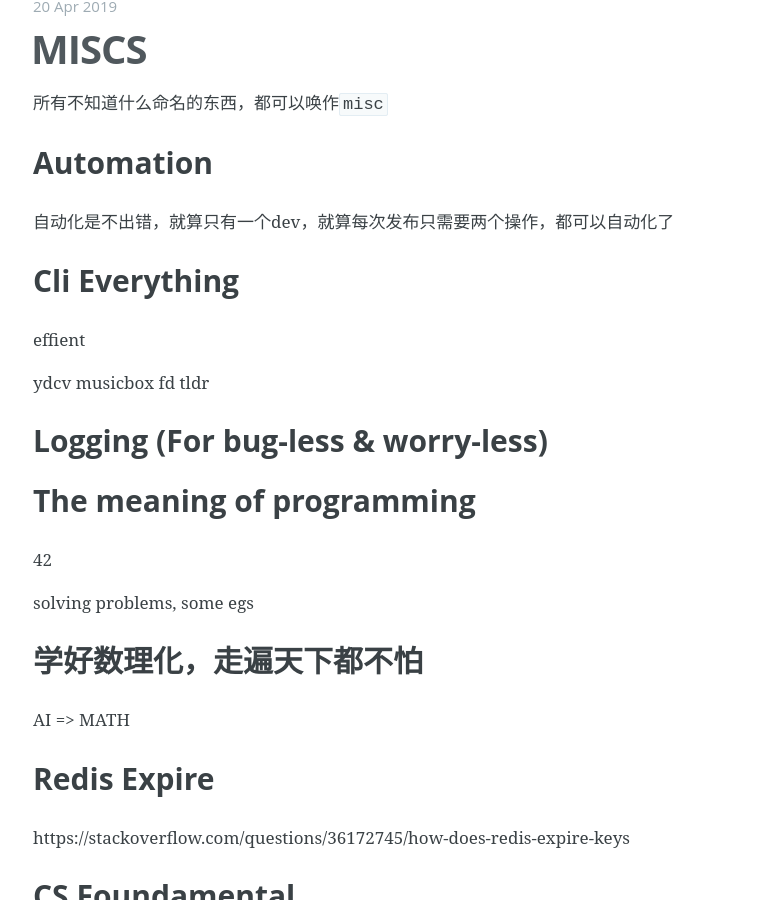
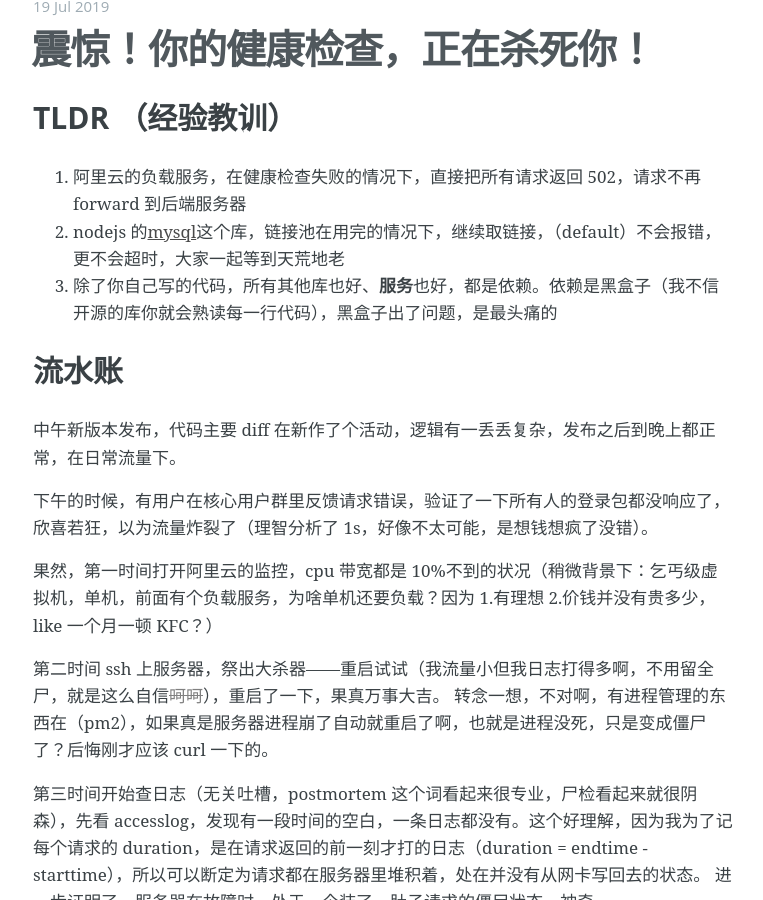
Before and after one commit to rhapsodyn/rhapsodyn.github.com, a Jekyll site: the page built from index.html, in a window 1280 px wide and 900 px high, scrolled down 598 px. Shown: the whole window, without its empty margins (257-1020 px from the left). Built offline with Jekyll 4.4.1, drawn with Linux system fonts in a browser that asks for light colours; the list of posts is cut into pages by our own code; some of the changed text lies outside the part shown.

Commit message:
new post

````diff
--- /dev/null
+++ b/_posts/2019-07-19-health-check-gotcha.md
@@ -0,0 +1,85 @@
+---
+layout: post
+title: 震惊！你的健康检查，正在杀死你！
+date: 2019-07-19
+categories: tech
+---
+
+### TLDR （经验教训）
+
+1. 阿里云的负载服务，在健康检查失败的情况下，直接把所有请求返回 502，请求不再 forward 到后端服务器
+1. nodejs 的[mysql](https://github.com/mysqljs/mysql)这个库，链接池在用完的情况下，继续取链接，（default）不会报错，更不会超时，大家一起等到天荒地老
+1. 除了你自己写的代码，所有其他库也好、**服务**也好，都是依赖。依赖是黑盒子（我不信开源的库你就会熟读每一行代码），黑盒子出了问题，是最头痛的
+
+### 流水账
+
+中午新版本发布，代码主要 diff 在新作了个活动，逻辑有一丢丢复杂，发布之后到晚上都正常，在日常流量下。
+
+下午的时候，有用户在核心用户群里反馈请求错误，验证了一下所有人的登录包都没响应了，欣喜若狂，以为流量炸裂了（理智分析了 1s，好像不太可能，是想钱想疯了没错）。
+
+果然，第一时间打开阿里云的监控，cpu 带宽都是 10%不到的状况（稍微背景下：乞丐级虚拟机，单机，前面有个负载服务，为啥单机还要负载？因为 1.有理想 2.价钱并没有贵多少，like 一个月一顿 KFC？）
+
+第二时间 ssh 上服务器，祭出大杀器——重启试试（我流量小但我日志打得多啊，不用留全尸，就是这么自信<del>呵呵</del>），重启了一下，果真万事大吉。
+转念一想，不对啊，有进程管理的东西在（pm2），如果真是服务器进程崩了自动就重启了啊，也就是进程没死，只是变成僵尸了？后悔刚才应该 curl 一下的。
+
+第三时间开始查日志（无关吐槽，postmortem 这个词看起来很专业，尸检看起来就很阴森），先看 accesslog，发现有一段时间的空白，一条日志都没有。这个好理解，因为我为了记每个请求的 duration，是在请求返回的前一刻才打的日志（duration = endtime - starttime），所以可以断定为请求都在服务器里堆积着，处在并没有从网卡写回去的状态。
+进一步证明了，服务器在故障时，处于一个装了一肚子请求的僵尸状态，神奇。
+再看 info 级别的 log，这个 log 记得啰嗦很多，从请求来到请求走中间还有些逻辑都写了日志。用 accesslog 开始空白的时间搜索，很容易就找到了案发现场，往前查看详细日志，看到了一大堆没返回（有来无回）的登录包，然后突然也就没日志了，再后来就是重启了。
+嗯？不对！就算可能是死锁或者是类似的问题，也没说过 nodejs 有请求太多（况且请求真不多）就阻塞不再相应的问题，反之 nodejs 的买点不就是异步无阻塞，高 IO 行家吗？一个请求都不在进 nodejs（log 不到）不合常理。
+
+头痛，一下午就过去了。
+
+晚上，再一次故障，所有请求 502。第一时间 ssh 上服务器以后，`curl`了一下 localhost 的某个接口，`200`，说明僵尸还活着，还能吃请求。突然想到，这个服务器前面不是还有一个负载的服务吗，还给我勤勤恳恳地发了服务不健康的短信来着。
+健康检查可能是坏人！一边查看日志，一边提了工单问阿里云的售后（吐槽一下，大多时候没啥卵用）。
+最终发现，负载服务一旦开启了健康查查，且健康检查的结果是不健康的时候，所有请求不再 forward 到后端的服务，而是直接在负载这层就 return 502 了。而当检查检查恢复到健康的时候，它才会继续 forward 请求。
+这顺便也就解答了我长期以来的一个疑问，有时候，一旦重启服务器的速度比较慢，前端链接恢复正常的速度就会慢得更多，原来是在等健康检查 200，就“无端”浪费了好几个健康检查的 interval。
+
+至此，问题解决
+了吗？并没有。
+
+只是晓得了 502 和后端服务器收不到请求的原因，后端服务器假死的原因并没有找到。
+
+一天过去了。
+
+第二天，从日志里把几次事故时间点往上大概 1000 条日志抓了出来，去除一些干扰信息，重新合并到一个文件里，然后开了 N 个窗口，开始交叉对比。
+惊奇的发现，开始出现假死的时候，所有数据库的 query 都没有执行。数据库死锁？不对啊，重启服务器解决不了这个啊。上 rds 看了下（对，数据库也买的 PaaS），确实没有死锁的记录。
+啊，数据库服务器没死锁，客户端可以啊。mysql 客户端的链接池！这个东西能死锁吗？还真能。赶快写个简单的代码复现一下：
+
+```javascript
+const pool = mysql.createPool({ ...otherConfig, connectionLimit: 2 });
+pool.getConnection(cbNotRelease);
+pool.getConnection(cbNotRelease);
+// died here
+pool.getConnection(cbNotRelease);
+```
+
+之后顺着日志看了下，事发之前都在请求新上的活动的接口，很快就定位到了真正的 bug：
+
+```javascript
+const tx = await db.beginTransaction();
+// bug1: should use tx not db
+await db.query("select blah");
+// bug2: forget to commit
+// tx.commit
+```
+
+自己封装的`beginTransaction()`在`commit()`或者`rollback()`的时候自动去 release connection，忘了 commit 就不会 release，而 tx 中的 query 其实并没有用到这个 connection，还是在正常执行。
+所以两个 bug 叠加在一起就导致了好像业务能正常运行，但是请求这个接口到达一定次数之后（connectionLimit 次），所有数据库请求都在客户端被锁死。
+所以，mysql.js 这个库的`acquireTimeout`根本不是我想象的那个意思（获取 connection 超时后报错），不过也不能这样设计，原因见下。
+
+至此，问题解决
+了吗？bugfix 了，但是能不能在 design 上杜绝这种情况？
+
+考虑了两种实现，使用了后一种：
+
+1. 直接在 beginTransaction 的时候起一个 timer，超时自动 release，client 端是不会死锁了，但是锁却留给了数据库（相当于在 mysql 里只`BEGIN`，然后就不管不顾起其他链接了），只是把问题转移给了数据库，还更不容察觉
+1. 自行记录所有在用的 conn 计数，超过 connectionLimit 就报错，让程序挂掉，顺便释放所有数据库链接（这一手 let it crash 相当潇洒）
+
+至此，问题解决。
+
+### 经验教育
+
+强行首尾呼应一下
+
+1. 日志还是要多打
+1. 做好每一个依赖出错的准备（至少是心里准备）
````
Also changed, not shown: _posts/2019-04-20-miscs.md (+2 -2 lines).
